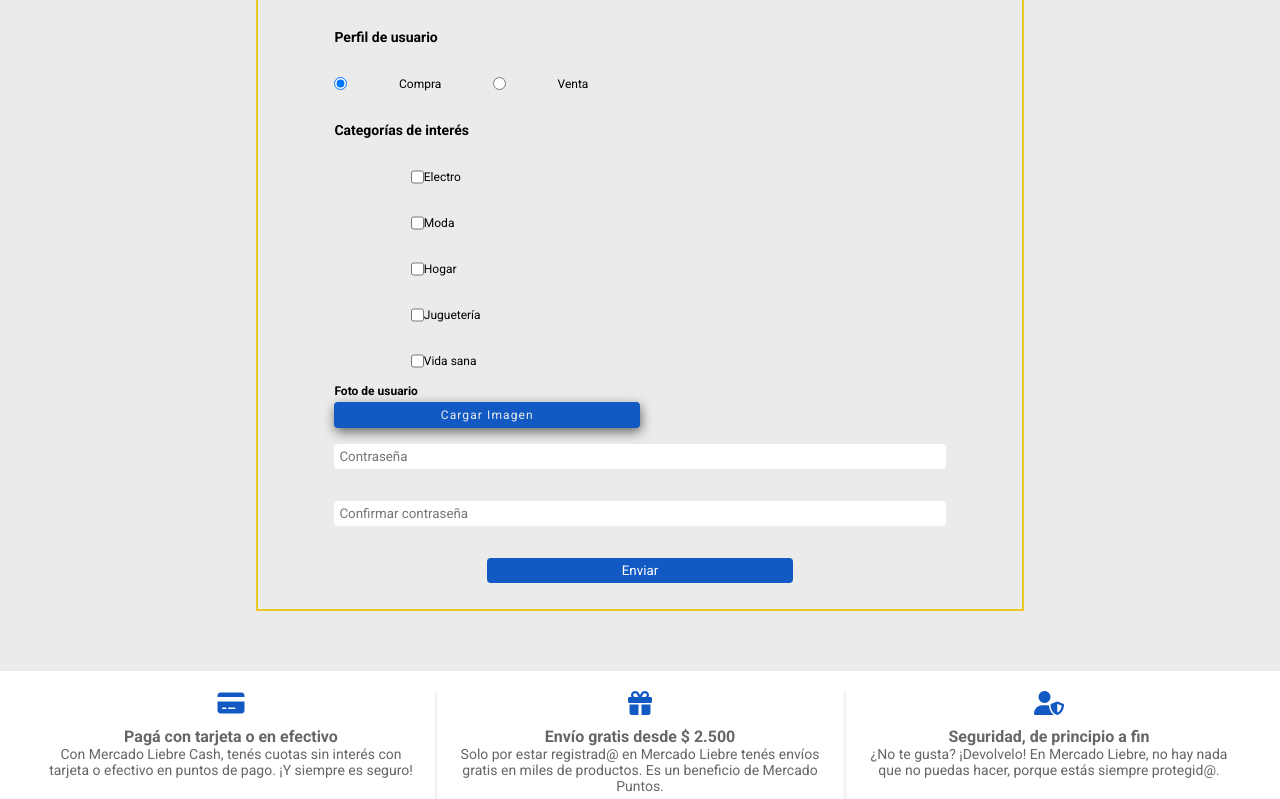
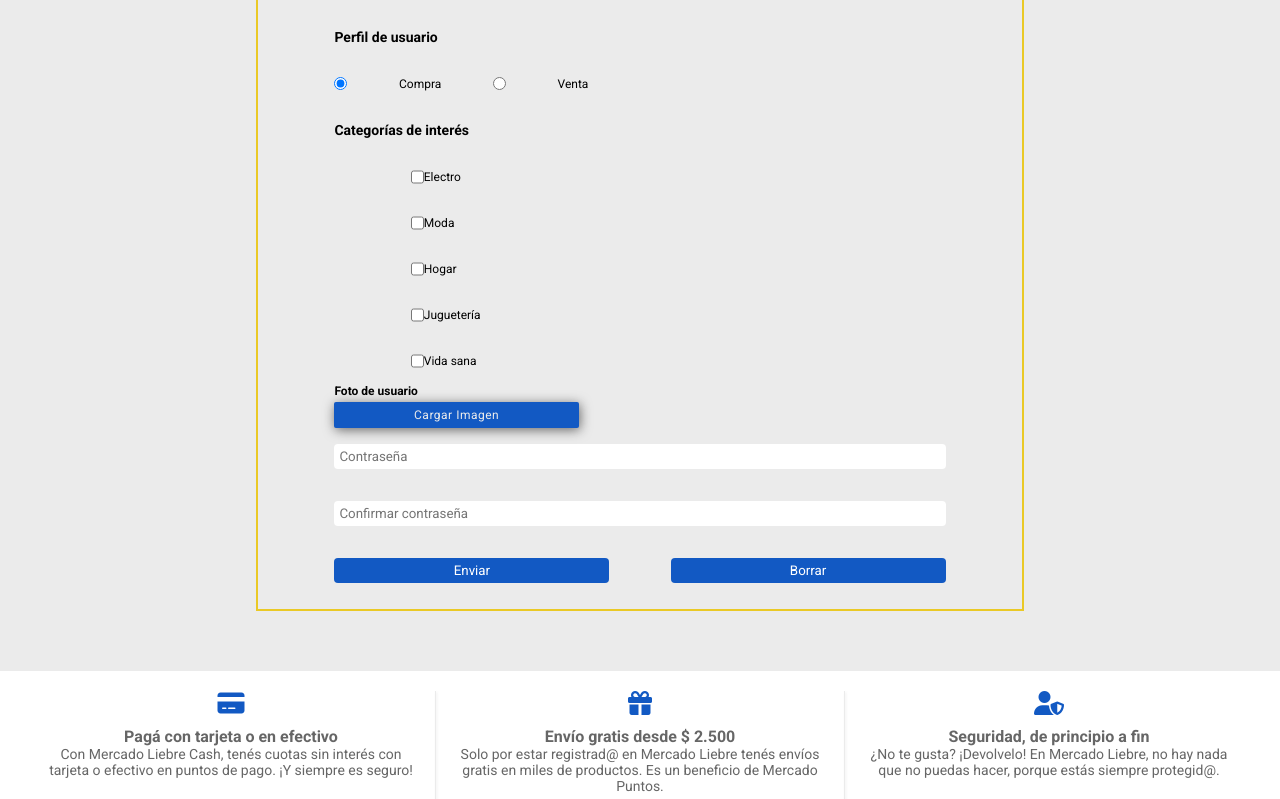
Before and after one commit to Knarf-ground/ml-retro-dh, a website: page views/register.html in a window 1280 px wide. Shown: the part 513-1312 px from the top of the page. Drawn offline with Linux system fonts and the light colour scheme; files that its build step writes are made by us from their sources; files whose address does not match are found by name.

Commit message:
fixed register buttons

```diff
--- a/public/css/register.css
+++ b/public/css/register.css
@@ -48,33 +48,41 @@
     display: none;
 }
 .file__btn{
-    display: flex;
     background-color: var(--celeste-azul);
     color: var(--gris-claro);
-    width: 50%;
-    justify-content: center;
-    filter: drop-shadow(1px 4px 6px #666);
-    letter-spacing: 1.1px;
-    cursor: pointer;
+    font-size: 8px;
+    width: 40%;
+    text-align: center;
+    filter: drop-shadow(1px 2px 6px #666);
+    letter-spacing: 0.5px;
     transition: all 0.3s;
     padding: 6px 10px;
-    border-radius: 4px;
+    border-radius: 2px;
     margin-top: 4px;
 }
-.file__btn:active{
-    transform: scale(0.95);
-}
+
 .user__interest .input__div{
     display: flex;
     width: 75%;
     margin: 0 auto;
 }
-.form #register__submit{
-    background-color: var(--celeste-azul);
-    align-self: center;
-    width: 50%;
+form.form .register__btn {
+    display: flex;
+    justify-content: space-between;
+    text-align: center;
+    width: 100%;
     color: #fff;
 }
+.register__btn [type="submit"],
+.register__btn [type="reset"] {
+    background-color: var(--celeste-azul);
+    padding: 5px 10px;
+    width: 45%;
+    color: #fff;
+    transition: all 0.3s;
+}
+
+
 
 /* -> Formulario de Login <- */
 body.body__login{
@@ -116,8 +124,8 @@
      .login__form div.login__input{
         width: 50%;
     }
-    .login__form #login-submit{
-        width: 20%;
+    .file__btn{
+        font-size: 12px;
     }
     .register__body {
         background-color: #fff;
@@ -127,8 +135,16 @@
     }
 }
 @media (min-width: 1024px) {
-    .login__form #login-submit:hover {
+    .file__btn:hover {
+        background-color: #0022AA;
+        cursor: pointer;
+    }
+    .file__btn:active{
+        transform: scale(0.95);
+    }
+    .register__btn [type="submit"]:hover,
+    .register__btn [type="reset"]:hover {
     background-color: #0022AA;
     cursor: pointer;
+    }
 }
-}
--- a/public/css/style.css
+++ b/public/css/style.css
@@ -178,6 +178,7 @@
     background-color: #FFF;
     top: -32px;
     right: 10px;
+    transition: transform 0.4s;
 }
 .precios {
     font-size: 18px;
@@ -341,7 +342,7 @@
     right: 10px;
 }
 .truck__icon i:hover {
-    transform: rotate(270deg);
+    transform: rotate(-90deg);
 }
 .precios,
 .descuento {
--- a/views/register.html
+++ b/views/register.html
@@ -58,22 +58,23 @@
             <label for="interest" class="title__label">Categorías de interés</label>
                 <div class="user__interest">
                     <div class="input__div">
-                        <input type="checkbox" class="interest__input" name="interest" id="interest" value="Electro">
+                        <input type="checkbox" class="interest__input" name="interest" value="Electro">
                         <label for="interest" class="interest__label">Electro</label>
                     </div>
                     <div class="input__div">
-                        <input type="checkbox" class="interest__input" name="interest" id="interest" value="Moda">
+                        <input type="checkbox" class="interest__input" name="interest" value="Moda">
                         <label for="interest" class="interest__label">Moda</label>
                     </div>
                     <div class="input__div">
-                        <input type="checkbox" class="interest__input" name="interest" id="interest" value="Hogar">
+                        <input type="checkbox" class="interest__input" name="interest" value="Hogar">
                         <label for="interest" class="interest__label">Hogar</label>
-                    </div><div class="input__div">
-                        <input type="checkbox" class="interest__input" name="interest" id="interest" value="Jugueteria">
+                    </div>
+                    <div class="input__div">
+                        <input type="checkbox" class="interest__input" name="interest" value="Jugueteria">
                         <label for="interest" class="interest__label">Juguetería</label>
                     </div>
                     <div class="input__div">
-                        <input type="checkbox" class="interest__input" name="interest" id="interest" value="Vida sana">
+                        <input type="checkbox" class="interest__input" name="interest" value="Vida sana">
                         <label for="interest" class="interest__label">Vida sana</label>
                     </div>
                 </div>
@@ -82,7 +83,10 @@
             <label for="avatarBtn" class="file__btn">Cargar Imagen</label>
             <input type="password" name="password" placeholder="Contraseña" required>
             <input type="password" name="password" placeholder="Confirmar contraseña" required>
-                <input type="submit" value="Enviar" id="register__submit">
+            <div class="register__btn">
+                <input type="submit" value="Enviar" id="registerSubmit">
+                <input type="reset" value="Borrar" id="registerDelete">
+            </div>
         </form>
     </main>
         <footer class="footer">
```
Lines whose indentation alone changed are shown as unchanged.
